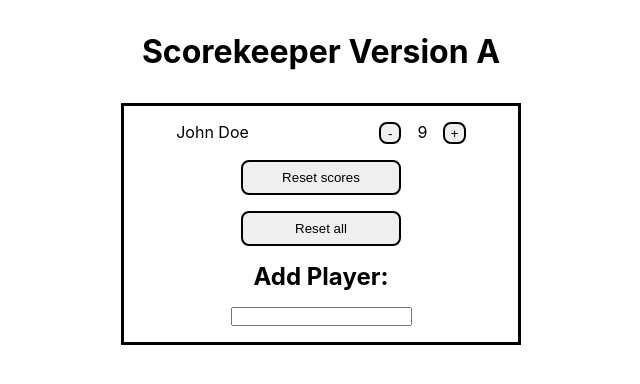
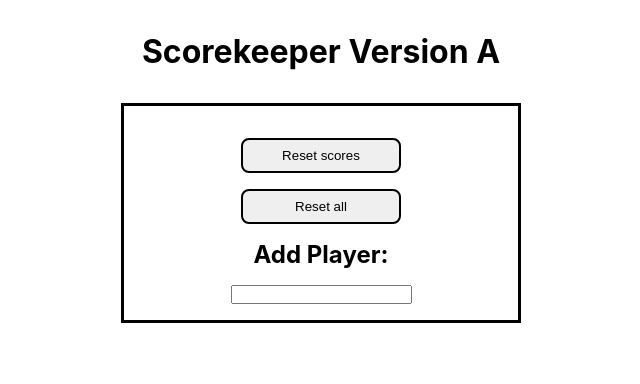
Before and after one commit to sebsch1337/score-keeper-app, a React (Create React App) app: page / in a window 1280 px wide. Shown: the top 384 px of the page, without its empty margins (319-959 px from the left). Built offline with nearby package versions, Linux system fonts and the light colour scheme.

Commit message:
add create player function

```diff
--- a/src/App.js
+++ b/src/App.js
@@ -2,22 +2,46 @@ import styled from "styled-components";
 import ResetButton from "./components/ResetButton";
 import Player from "./components/Player";
 import PlayerForm from "./components/PlayerForm";
-import { useState } from "react";
+import { useEffect, useState } from "react";
+import { v4 as uuid } from "uuid";
 
 function App() {
   const [players, setPlayers] = useState([]);
+  const [newPlayer, setNewPlayer] = useState("");
+
+  useEffect(() => {
+    console.log(players);
+  }, [players]);
+
+  const onCreateNewPlayer = (event) => {
+    event.preventDefault();
+    setPlayers((players) => [
+      ...players,
+      {
+        id: uuid().slice(0, 8),
+        name: newPlayer,
+        score: 0,
+      },
+    ]);
+    setNewPlayer("");
+  };
 
   return (
     <Main>
       <Header>Scorekeeper Version A</Header>
-      <PlayerForm>
+      <PlayerForm onSubmit={onCreateNewPlayer}>
         <PlayerList>
-          <Player name="John Doe" score={9} />
+          {players.map((player) => (
+            <Player key={player.id} name={player.name} score={player.score} />
+          ))}
         </PlayerList>
         <ResetButton>Reset scores</ResetButton>
         <ResetButton>Reset all</ResetButton>
         <Header2>Add Player:</Header2>
-        <NewPlayer />
+        <NewPlayer
+          onChange={(event) => setNewPlayer(event.target.value)}
+          value={newPlayer}
+        />
       </PlayerForm>
     </Main>
   );
@@ -42,6 +66,7 @@ const Header2 = styled.h2`
 const PlayerList = styled.ul`
   width: 80%;
   display: flex;
+  flex-direction: column;
   justify-content: center;
 `;
 
--- a/src/components/NewPlayer/index.js
+++ /dev/null
@@ -1,5 +0,0 @@
-import styled from "styled-components";
-
-const NewPlayer = styled.input``;
-
-export default NewPlayer;
```
